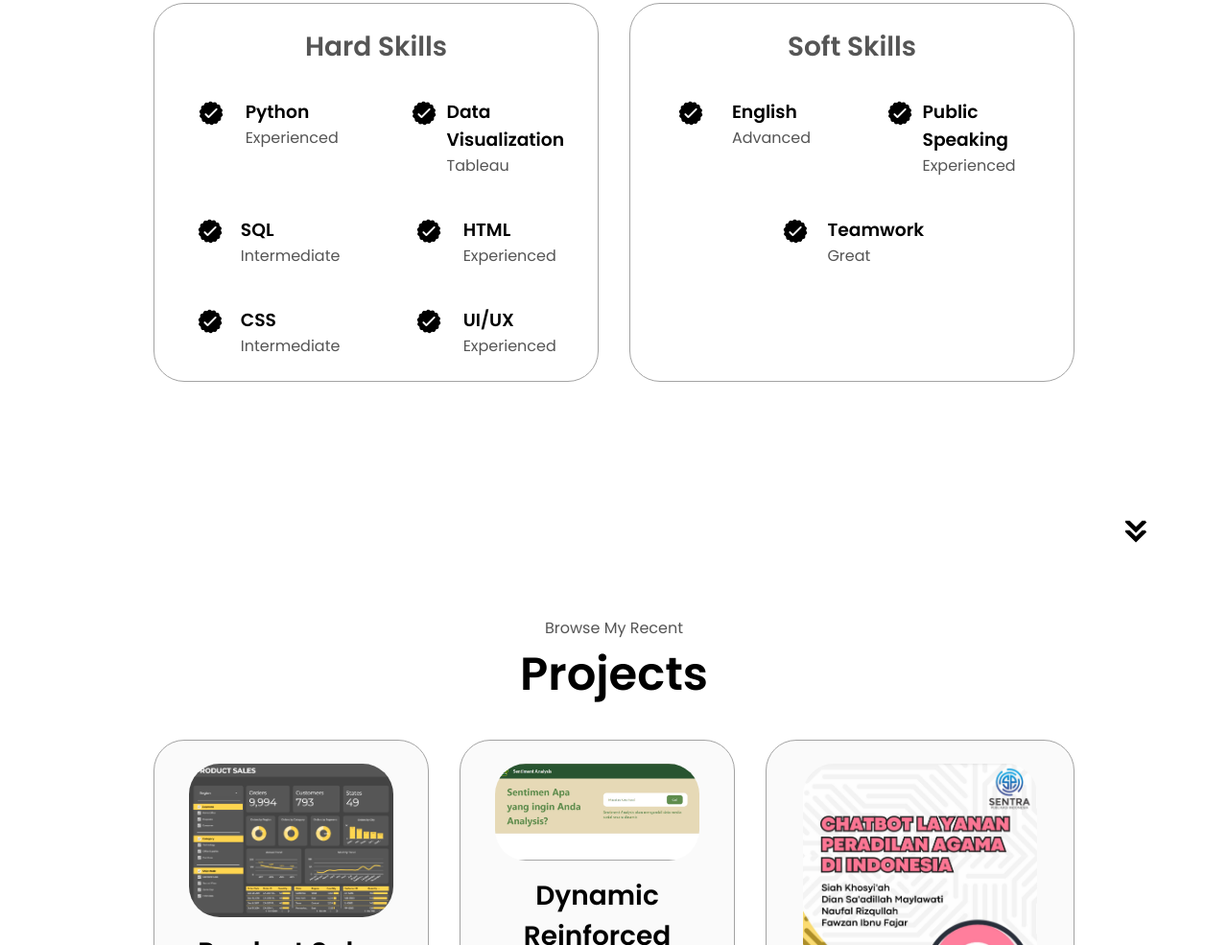
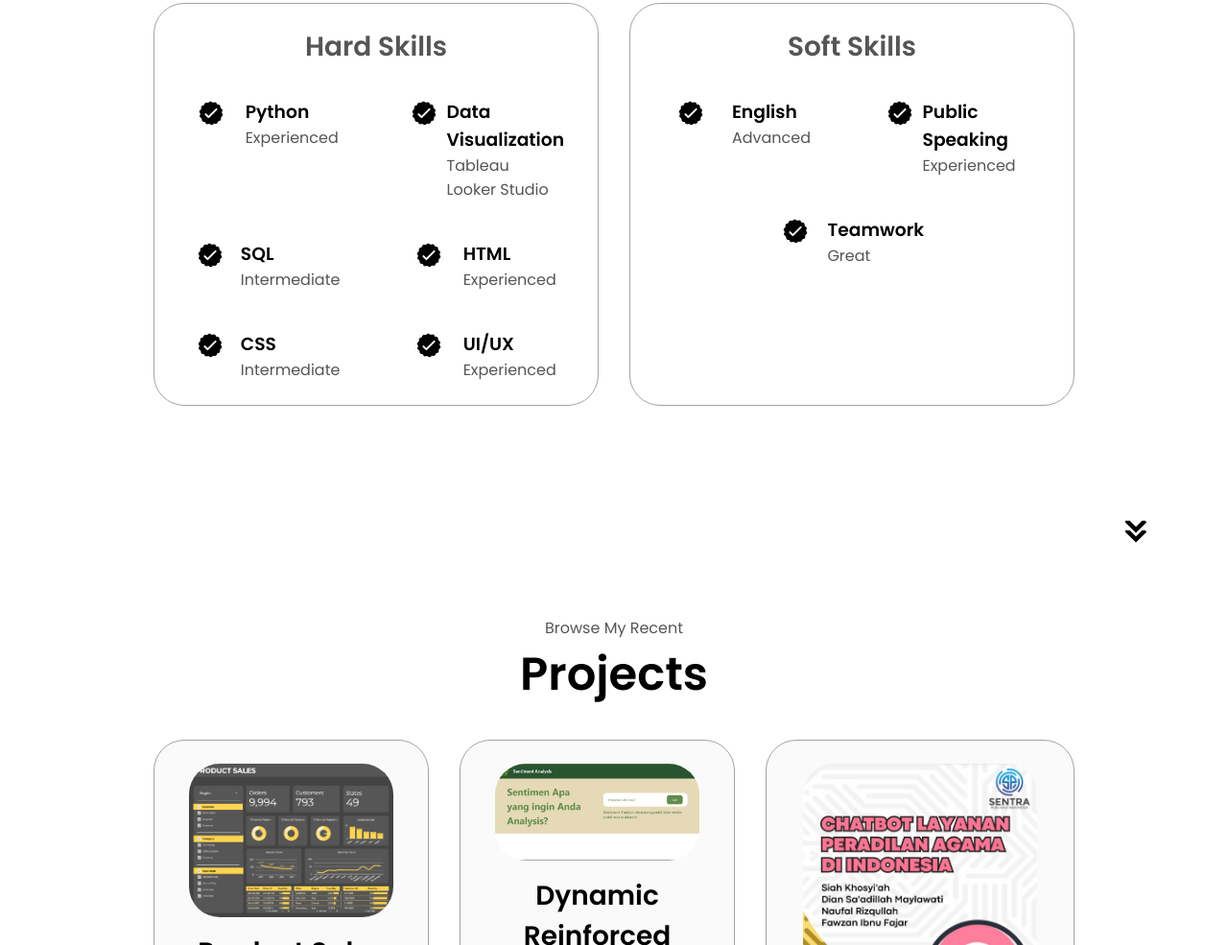
Before and after one commit to NaufalRizqullah23/My-Portfolio, a plain HTML site: page index.html in a window 1280 px wide. Shown: the part 1822-2807 px from the top of the page at 96% size. Drawn offline with Linux system fonts and the light colour scheme.

Commit message:
added more detail tool

```diff
--- a/index.html
+++ b/index.html
@@ -102,6 +102,7 @@
                             <div>
                                 <h3>Data Visualization</h3>
                                 <p>Tableau</p>
+                                <p>Looker Studio</p>
                             </div>
                         </article>
                         <article>
```
